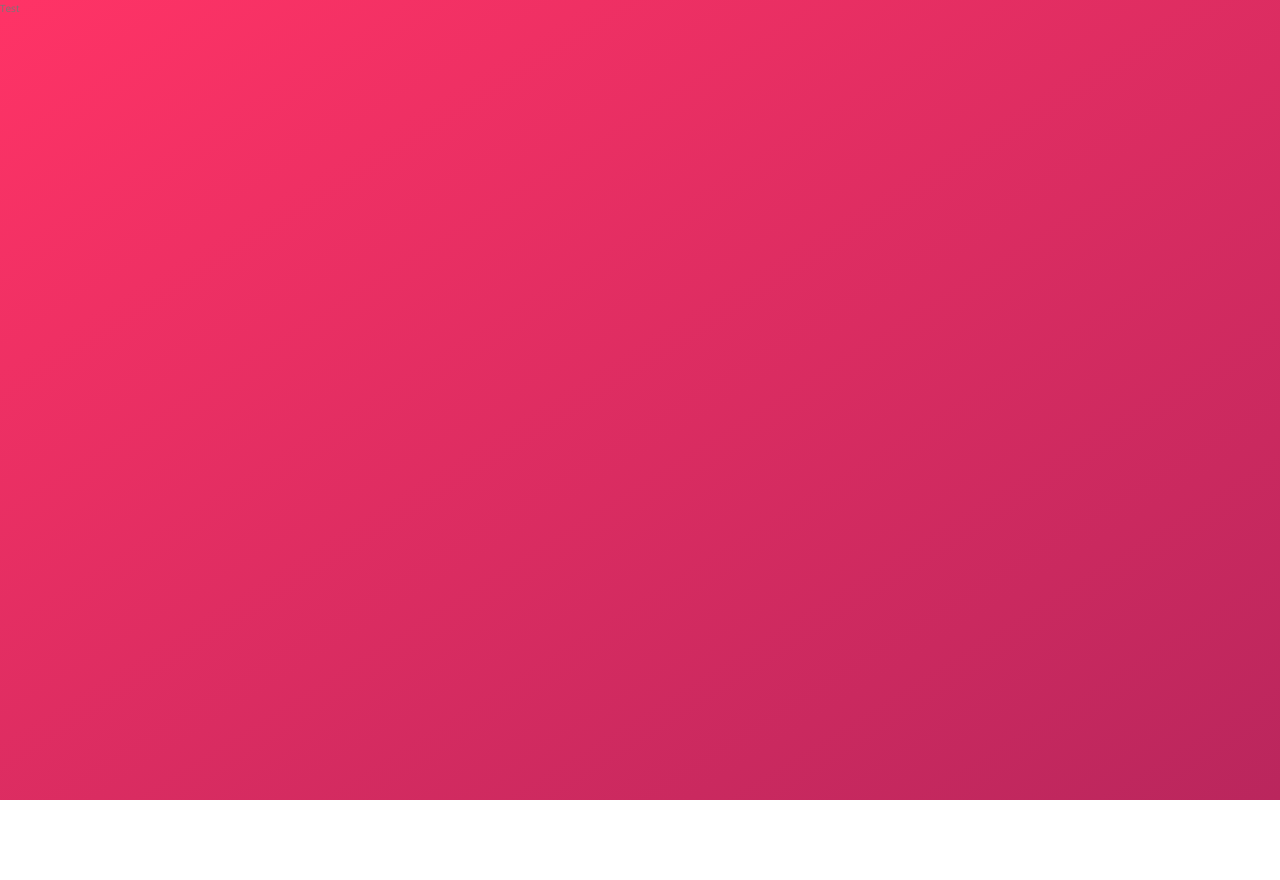
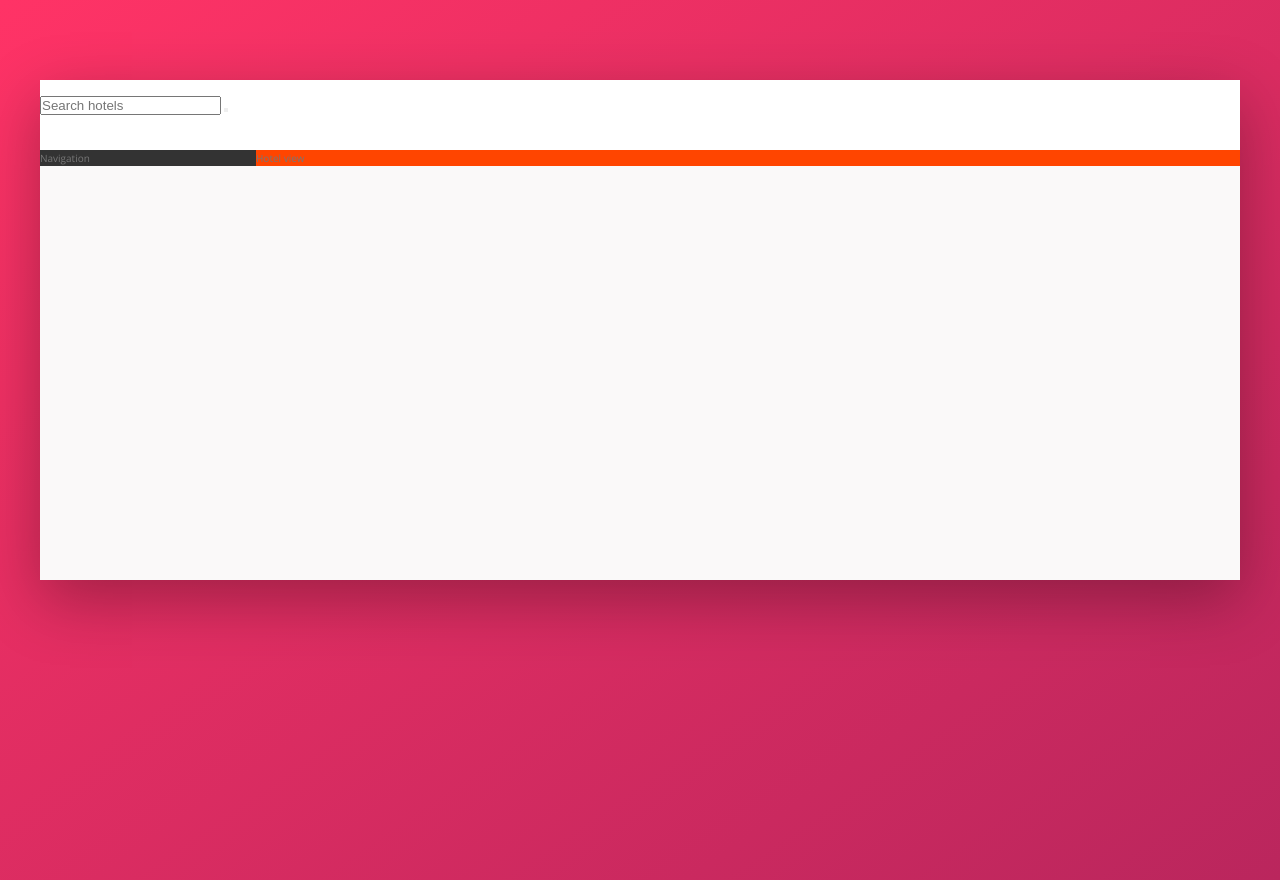
Before and after one commit to belie369/trillo, a website: page index.html in a window 1280 px wide. Before the commit the page ends 800 px from the top, so only its background shows below. Drawn offline with nearby package versions, Linux system fonts and the light colour scheme.

Commit message:
Changed color names; First styles for container; First HTML structure.

```diff
--- a/index.html
+++ b/index.html
@@ -13,7 +13,23 @@
 </head>
 
 <body>
-    Test
+    <div class="container">
+        <header class="header">
+            <img src="" alt="" class="logo">
+            <form action="" class="search">
+                <input type="text" class="search__input" placeholder="Search hotels">
+                <button class="search__button"></button>
+            </form>
+        </header>
+        <div class="content">
+            <nav class="sidebar">
+                Navigation
+            </nav>
+            <main class="hotel-view">
+                Hotel view
+            </main>
+        </div>
+    </div>
 </body>
 
 </html>
--- a/sass/_base.scss
+++ b/sass/_base.scss
@@ -3,14 +3,16 @@
 	--color-primary-light: #ff3366;
 	--color-primary-dark: #ba265d;
 
-	--grey-light-1: #faf9f9;
-	--grey-light-2: #f4f2f2;
-	--grey-light-3: #f0eeee;
-	--grey-light-4: #ccc;
+	--color-grey-light-1: #faf9f9;
+	--color-grey-light-2: #f4f2f2;
+	--color-grey-light-3: #f0eeee;
+	--color-grey-light-4: #ccc;
 
-	--grey-dark-1: #333;
-	--grey-dark-2: #777;
-	--grey-dark-3: #999;
+	--color-grey-dark-1: #333;
+	--color-grey-dark-2: #777;
+	--color-grey-dark-3: #999;
+
+	--shadow-dark: 0 2rem 6rem rgba(0, 0, 0, 0.3);
 }
 
 *,
@@ -30,7 +32,7 @@ body {
 	font-family: 'Open Sans', sans-serif;
 	font-weight: 400;
 	line-height: 1.6;
-	color: var(--grey-dark-2);
+	color: var(--color-grey-dark-2);
 	background-image: linear-gradient(to right bottom, var(--color-primary-light), var(--color-primary-dark));
 	background-size: cover;
 	background-repeat: no-repeat;
--- a/sass/_layout.scss
+++ b/sass/_layout.scss
@@ -0,0 +1,28 @@
+.container {
+	margin: 8rem auto;
+	max-width: 120rem;
+	min-height: 50rem;
+	background-color: var(--color-grey-light-1);
+	box-shadow: var(--shadow-dark);
+}
+
+.header {
+	height: 7rem;
+	background-color: #fff;
+	border-bottom: var(--color-grey-light-2);
+}
+
+.content {
+	display: flex;
+}
+
+.sidebar {
+	flex: 0 0 18%;
+	background-color: var(--color-grey-dark-1);
+}
+
+.hotel-view {
+	flex: 1;
+	background-color: #fff;
+	background-color: orangered;
+}
```
Also changed, not shown: css/style.comp.css, css/style.css, css/style.prefix.css.
